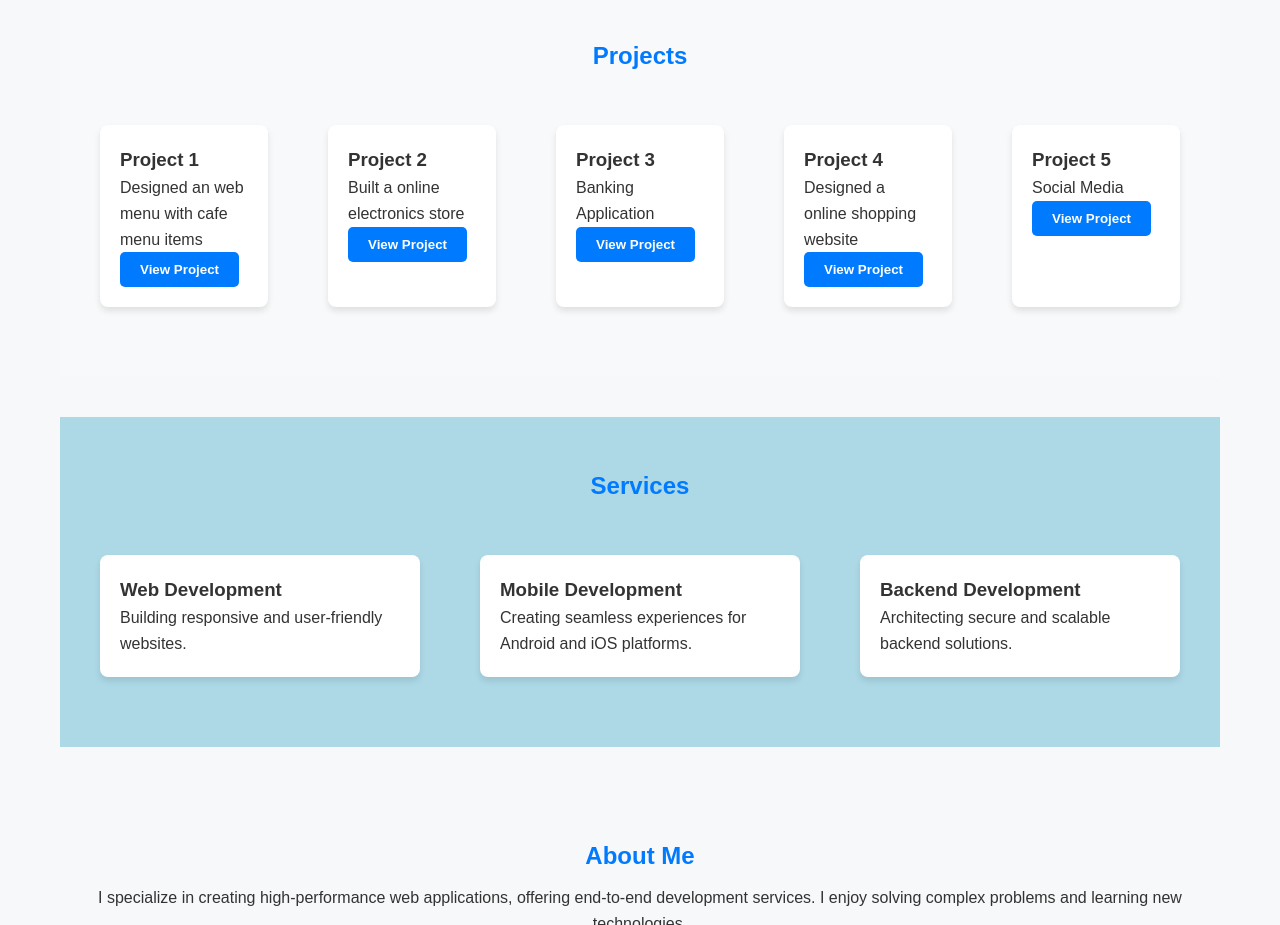
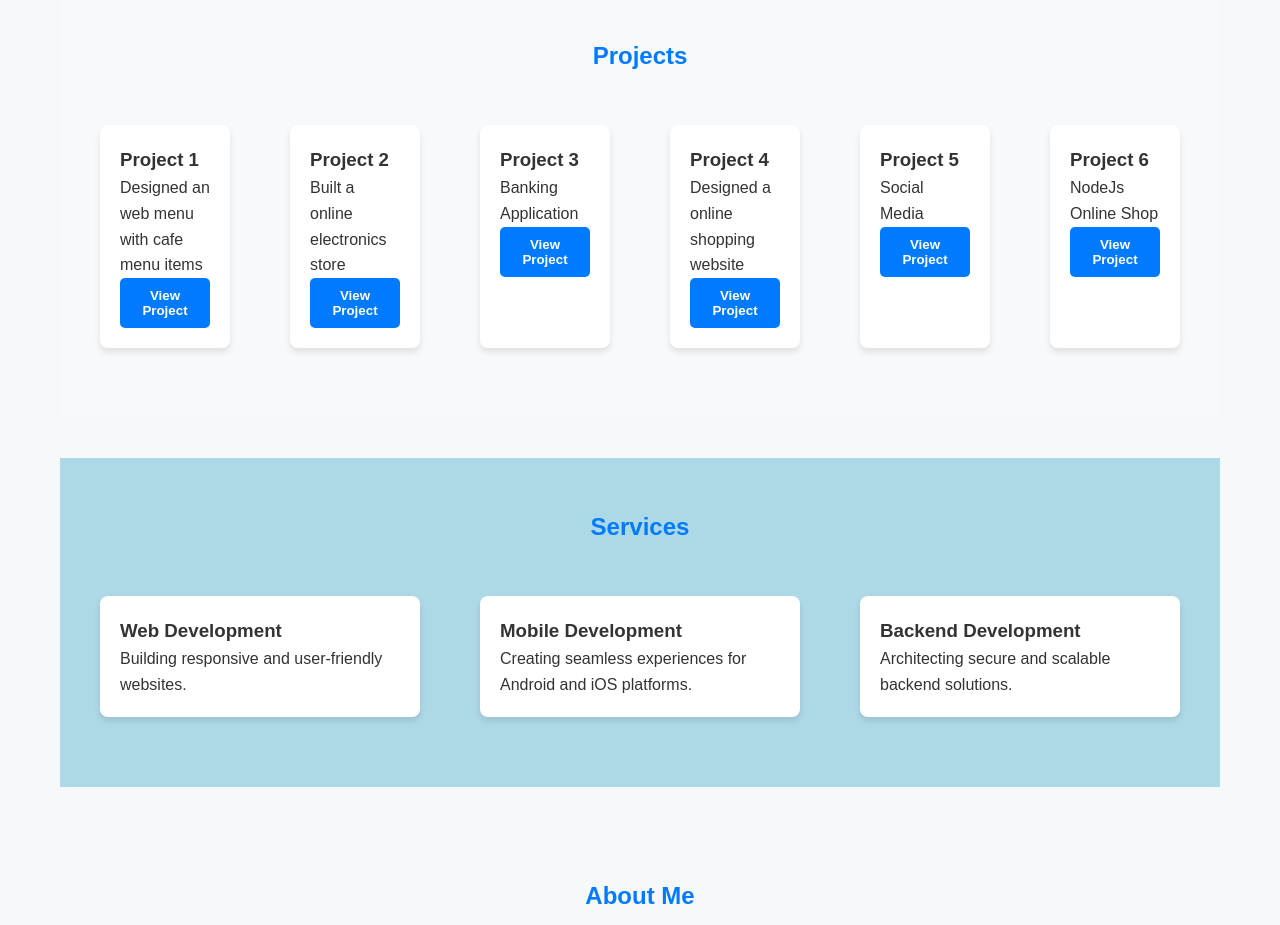
Before and after one commit to Nani080/Nani080.github.io, a plain HTML site: page index.html in a window 1280 px wide. Shown: the part 880-1805 px from the top of the page. Drawn offline with Linux system fonts and the light colour scheme.

Commit message:
new project react-store-b

```diff
--- a/index.html
+++ b/index.html
@@ -154,6 +154,11 @@
           <p>Social Media</p>
           <a href=" https://nani080.github.io/MySocialMedia/" target="_blank"><button>View Project</button></a>
         </div>
+        <div class=box>
+          <h3>Project 6</h3>
+          <p>NodeJs Online Shop</p>
+          <a href="https://nani080.github.io/react-store-b/" target="_blank"><button>View Project</button></a>
+        </div>
       </div>
     </section>
 
```
